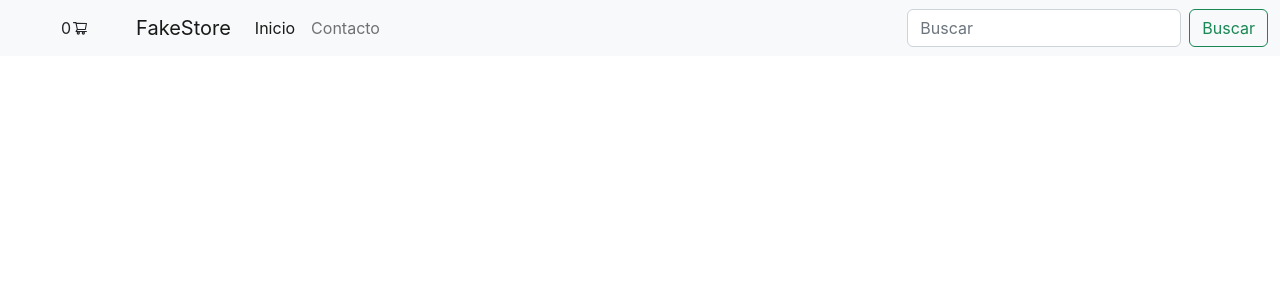
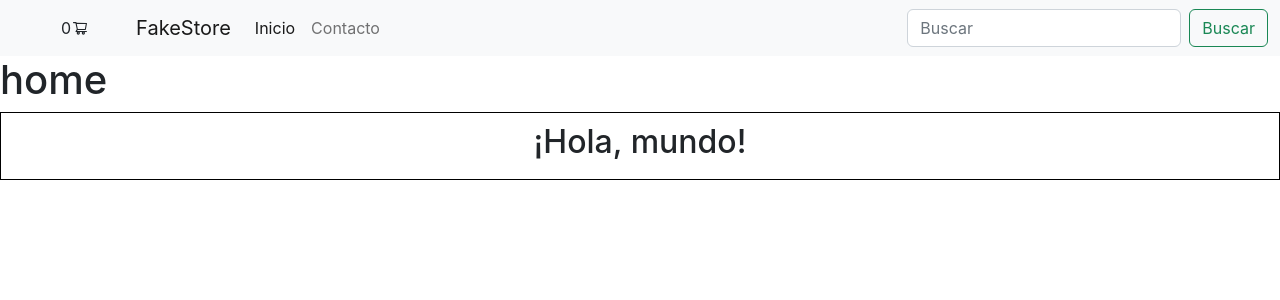
Before and after one commit to emikourtis/entregaFinal-kourtis, a React (Create React App) app: page / in a window 1280 px wide. Shown: the top 300 px of the page. Built offline with nearby package versions, Linux system fonts and the light colour scheme.

Commit message:
agregue itemlistcontainer

```diff
--- a/src/App.js
+++ b/src/App.js
@@ -1,23 +1,20 @@
-
-import './App.css';
+import React from 'react';
 import { BrowserRouter, Route, Routes } from 'react-router-dom';
-import Navbar from './components/Navbar';
 import Home from './components/Home';
 import Contact from './components/Contact';
+import Navbar from './components/Navbar';
+import ItemListContainer from './components/ItemListContainer';
 
 function App() {
   return (
-    <div className="App">
-      <BrowserRouter>
+    <BrowserRouter>
+      <Navbar />
         <Routes>
-          <Route path='/' element={ <Navbar /> } >
-            <Route path='home' element={ <Home /> } />
-            <Route path='contact' element={ <Contact /> } />
-          </Route>
+          <Route path="/" element={<Home />} />
+          <Route path="/contact" element={<Contact />} />
+
         </Routes>
-      </BrowserRouter>
-
-    </div>
+    </BrowserRouter>
   );
 }
 
--- a/src/components/CartWidget.jsx
+++ b/src/components/CartWidget.jsx
@@ -3,7 +3,7 @@ import React from 'react';
 const CartWidget = () => {
   return (
     <a className="btn nav-link ms-5" >
-      <span className="fa-solid " id="carritoContenedor">0</span>
+      <span className="fa-solid ">0</span>
     </a>
   );
 }
--- a/src/components/Home.jsx
+++ b/src/components/Home.jsx
@@ -1,8 +1,10 @@
 import React from 'react';
+import ItemListContainer from './ItemListContainer';
 
-const Home = () => {
+const Home = ( {greeting} ) => {
     return (<div>
         <h1>home</h1>
+        <ItemListContainer greeting="¡Hola, mundo!" />
     </div>)
 }
 
--- /dev/null
+++ b/src/components/ItemListContainer.jsx
@@ -0,0 +1,11 @@
+import React from 'react';
+
+const ItemListContainer = ({ greeting }) => {
+  return (
+    <div style={{ border: '1px solid black', padding: '10px' }}>
+      <h2 style={{ textAlign: 'center' }}>{greeting}</h2>
+    </div>
+  );
+};
+
+export default ItemListContainer;
--- a/src/components/Navbar.jsx
+++ b/src/components/Navbar.jsx
@@ -2,7 +2,7 @@ import React from 'react';
 import { Link } from 'react-router-dom';
 import { AiOutlineShoppingCart } from 'react-icons/ai';
 import CartWidget from './CartWidget';
-import Contact from './Contact';
+
 
 
 const Navbar = () => {
@@ -14,14 +14,14 @@ const Navbar = () => {
                 <div className="container-fluid">
                     <CartWidget />
                     <AiOutlineShoppingCart />
-                    <Link className="navbar-brand ms-5" to='/Home'>FakeStore</Link>
+                    <Link className="navbar-brand ms-5" to='/'>FakeStore</Link>
                     <button className="navbar-toggler" type="button" data-bs-toggle="collapse" data-bs-target="#navbarSupportedContent" aria-controls="navbarSupportedContent" aria-expanded="false" aria-label="Toggle navigation">
                         <span className="navbar-toggler-icon"></span>
                     </button>
                     <div className="collapse navbar-collapse" id="navbarSupportedContent">
                         <ul className="navbar-nav me-auto mb-2 mb-lg-0">
                             <li className="nav-item">
-                                <Link className="nav-link active" aria-current="page" to="/Home">Inicio</Link>
+                                <Link className="nav-link active" aria-current="page" to="/">Inicio</Link>
                             </li>
                             <li className="nav-item">
                                 <Link className="nav-link" to='/Contact'>Contacto</Link>
```
